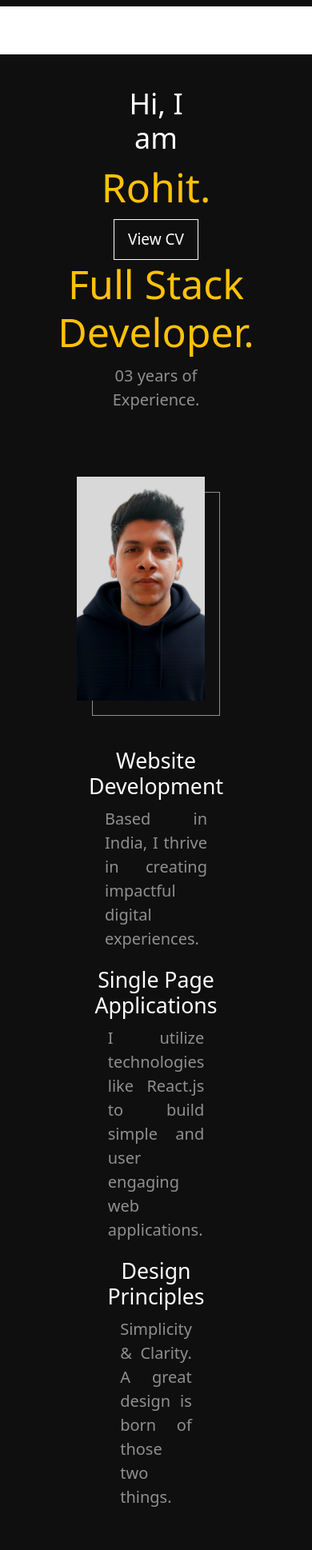
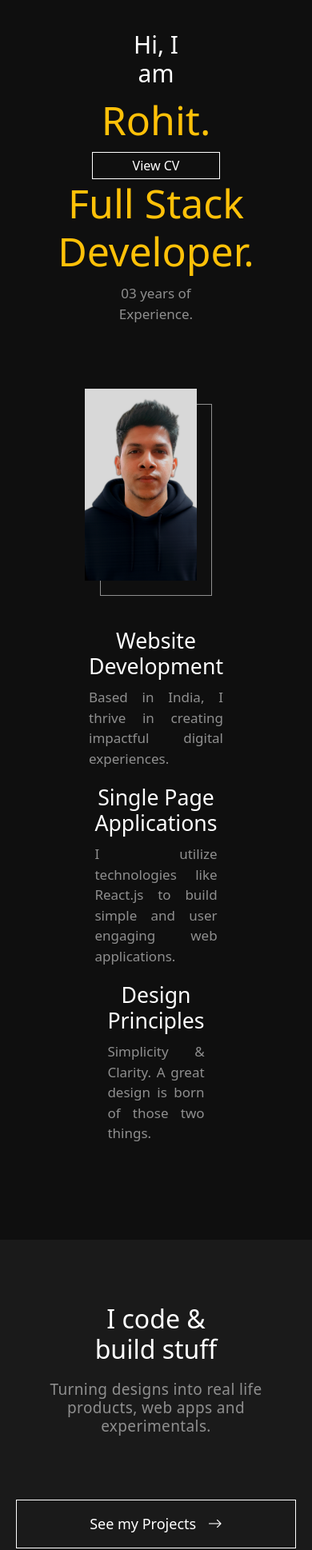
Before and after one commit to rohitashtekar/portfolio, a React (Vite) app in the folder Portfolio/: page / in a window 390 px wide. Shown: the part 62-2000 px from the top of the page at 80% size. Built offline with nearby package versions, Linux system fonts and the light colour scheme.

Commit message:
UPDATE: fixed responsiveness issues

```diff
--- a/Portfolio/src/styles/components/navbar.css
+++ b/Portfolio/src/styles/components/navbar.css
@@ -8,6 +8,7 @@
 }
 
 .nav-logo {
+  position: relative;
   color: var(--secondary-text-color);
   height: 2.5rem;
 }
--- a/Portfolio/src/styles/global.css
+++ b/Portfolio/src/styles/global.css
@@ -12,30 +12,27 @@ body {
 }
 
 .app {
-  background-color: var(--background-color)
+  background-color: var(--background-color);
 }
-/* Dark mode */
-/* body {
-  color: #4831d4;
-  } */
 
+/* Links */
 Link,
 a {
   text-decoration: none;
 }
 
-/* h1, h4 { */
-  /* font-weight: 700; */
-/* } */
-
+/* hr Styling */
 hr {
   color: var(--primary-text-color);
 }
 
+/* Container */
 .container-fluid {
   max-width: 1320px;
+  margin: 0 auto; /* Center the container */
 }
 
+/* Header */
 .header {
   color: white;
   padding: 4rem 0;
@@ -43,12 +40,15 @@ hr {
   text-align: center;
 }
 
+/* Button */
 .btn {
   width: 15rem;
   padding: 1rem;
   border-radius: 0;
   color: var(--button-text-color);
   border: 1px solid var(--button-border-color);
+  display: inline-block; /* Make button inline-block for better layout */
+  text-align: center;
 }
 .btn:hover {
   color: var(--button-hover-text-color);
@@ -56,10 +56,12 @@ hr {
   border: 1px solid var(--button-hover-border-color);
 }
 
+/* Hide Class */
 .hide {
   display: none !important;
 }
 
+/* Project Detail Container */
 .project-detail-cont {
   flex: 1 1 40rem;
   padding-top: 1rem;
@@ -67,3 +69,116 @@ hr {
   line-height: 1.8;
   text-align: justify;
 }
+
+/* -------- Responsive Design -------- */
+
+/* For screens larger than 1024px (tablets and up) */
+@media (min-width: 1024px) {
+  .header {
+    padding: 5rem 0;
+    font-size: 2rem;
+  }
+
+  .btn {
+    width: 15rem;
+    padding: 1rem;
+  }
+
+  .project-detail-cont {
+    font-size: 1.2rem;
+  }
+}
+
+/* For screens between 768px and 1023px (tablets and small desktops) */
+@media (max-width: 1023px) {
+  body {
+    padding-top: 0;
+  }
+
+  .container-fluid {
+    padding-left: 15px;
+    padding-right: 15px;
+  }
+
+  .header {
+    padding: 3rem 0;
+    font-size: 1.8rem;
+  }
+
+  .btn {
+    width: 12rem;
+    padding: 0.9rem;
+  }
+
+  .project-detail-cont {
+    font-size: 1rem;
+    padding: 1rem;
+  }
+}
+
+/* For screens between 576px and 767px (small devices like smartphones in portrait mode) */
+@media (max-width: 767px) {
+  body {
+    padding-top: 0;
+  }
+
+  .header {
+    padding: 2rem 0;
+    font-size: 1.5rem;
+  }
+
+  .btn {
+    width: 100%;
+    padding: 1rem;
+  }
+
+  .project-detail-cont {
+    font-size: 0.95rem;
+    padding: 1rem;
+  }
+}
+
+/* For screens smaller than 576px (mobile phones in portrait mode) */
+@media (max-width: 575px) {
+  body {
+    padding-top: 0;
+  }
+
+  .header {
+    padding: 1.5rem 0;
+    font-size: 1.2rem;
+  }
+
+  .btn {
+    width: 100%;
+    padding: 1rem;
+  }
+
+  .project-detail-cont {
+    font-size: 0.85rem;
+    padding: 1rem;
+  }
+}
+
+/* For very small devices (like small mobile phones) */
+@media (max-width: 400px) {
+  body {
+    padding-top: 0;
+  }
+
+  .header {
+    padding: 1rem 0;
+    font-size: 1rem;
+  }
+
+  .btn {
+    width: 100%;
+    padding: 0.8rem;
+    font-size: 0.9rem;
+  }
+
+  .project-detail-cont {
+    font-size: 0.8rem;
+    padding: 0.8rem;
+  }
+}
--- a/Portfolio/src/styles/pages/home.css
+++ b/Portfolio/src/styles/pages/home.css
@@ -49,12 +49,6 @@
   width: 8.5rem;
   padding: 0.5rem 1rem;
 }
-
-/* #FFC007 */
-/* Dark mode */
-/* .hero-text span { */
-/* color: #3d155f; */
-/* } */
 
 .desc h4 {
   color: var(--primary-text-color);
@@ -124,9 +118,8 @@
   text-align: left;
 }
 
-/* ✅ Tablet (iPad and ≤992px) */
+/* ---------- Tablet (≤992px) ---------- */
 @media (max-width: 992px) {
-
   .part-1,
   .part-2 {
     flex-direction: column;
@@ -173,13 +166,19 @@
     max-width: 30rem;
     margin-bottom: 2rem;
   }
+
+  /* Hero Button Adjustments */
+  .hero-btn {
+    width: 12rem;
+    padding: 0.7rem 1.2rem;
+    font-size: 1rem;
+  }
 }
 
-/* ✅ Mobile (≤600px) */
-@media (max-width: 600px) {
+/* ---------- Mobile (≤768px) ---------- */
+@media (max-width: 768px) {
   .ss-container {
-    font-size: 2rem !important;
-    padding: 0 1rem;
+    font-size: 2.5rem !important;
     text-align: center;
   }
 
@@ -190,7 +189,7 @@
   }
 
   .hero-text h1 {
-    font-size: 1.8rem;
+    font-size: 2rem;
   }
 
   .hero-text p {
@@ -229,4 +228,128 @@
   .warning-text {
     font-size: 0.6rem;
   }
+
+  /* Hero Button Adjustments */
+  .hero-btn {
+    width: 12rem;
+    font-size: 1rem;
+    padding: 0.7rem 1.2rem;
+  }
 }
+
+/* ---------- Mobile (≤600px) ---------- */
+@media (max-width: 600px) {
+  .ss-container {
+    font-size: 2rem !important;
+    text-align: center;
+  }
+
+  .part-1,
+  .part-2 {
+    padding: 0 1rem;
+    margin: 3rem 0;
+  }
+
+  .hero-text h1 {
+    font-size: 1.8rem;
+  }
+
+  .hero-text p {
+    font-size: 0.95rem;
+    padding: 0 1rem;
+  }
+
+  .hero-btn {
+    width: 100%;
+    max-width: 10rem;
+    font-size: 0.9rem;
+    padding: 0.5rem;
+  }
+
+  .hero-img-cont {
+    height: 14rem;
+    width: 8rem;
+  }
+
+  .part-2 h1 {
+    font-size: 1.8rem;
+    margin: 1.5rem 0;
+  }
+
+  .part-2 p {
+    font-size: 1rem;
+    padding: 0 0.5rem;
+  }
+
+  .part-left,
+  .part-right {
+    width: 100%;
+    margin-bottom: 2rem;
+  }
+
+  .warning-text {
+    font-size: 0.6rem;
+  }
+
+  /* Hero Button Adjustments */
+  .hero-btn {
+    width: 12rem;
+    font-size: 0.9rem;
+    padding: 0.5rem;
+  }
+}
+
+/* ---------- Very Small Mobile (≤400px) ---------- */
+@media (max-width: 400px) {
+  .ss-container {
+    font-size: 1.8rem !important;
+    padding: 0 1rem;
+  }
+
+  .hero-text h1 {
+    font-size: 1.5rem;
+  }
+
+  .hero-text p {
+    font-size: 0.85rem;
+    padding: 0 0;
+  }
+
+  .hero-btn {
+    width: 100%;
+    max-width: 8rem;
+    font-size: 0.85rem;
+    padding: 0.4rem;
+  }
+
+  .hero-img-cont {
+    height: 12rem;
+    width: 7rem;
+  }
+
+  .part-2 h1 {
+    font-size: 1.6rem;
+    margin: 1rem 0;
+  }
+
+  .part-2 p {
+    font-size: 0.95rem;
+    padding: 0 0.5rem;
+  }
+
+  .part-left,
+  .part-right {
+    width: 100%;
+    margin-bottom: 2rem;
+  }
+
+  .warning-text {
+    font-size: 0.5rem;
+  }
+
+  .hero-btn {
+    width: 12rem;
+    font-size: 0.8rem;
+    padding: 0.2rem;
+  }
+}
--- a/Portfolio/src/styles/pages/projects.css
+++ b/Portfolio/src/styles/pages/projects.css
@@ -1,3 +1,4 @@
+/* Project Section */
 .proj-head {
   color: var(--secondary-text-color);
   text-align: center;
@@ -18,7 +19,6 @@
   max-width: 20rem;
   padding: 1rem;
   background-color: var(--foreground-color);
-  box-shadow: 2px 2px 4px 0px var(--foreground-color);
   transition: 0.2s;
   flex: 1 1 300px;
 }
@@ -67,6 +67,7 @@
 
   .project-card {
     max-width: 90%;
+    flex: 1 1 45%; /* Allow two cards per row */
   }
 
   .project-details {
@@ -75,14 +76,53 @@
   }
 }
 
+/* ---------- Mobile (≤768px) ---------- */
+@media (max-width: 768px) {
+  .proj-head {
+    font-size: 1.7rem;
+    margin: 2rem 0;
+  }
+
+  .project-list {
+    padding: 0 1rem;
+    gap: 1.5rem;
+  }
+
+  .project-card {
+    max-width: 100%;
+    flex: 1 1 45%; /* Stack two cards per row on small devices */
+  }
+
+  .project-card > h6 {
+    font-size: 1.1rem;
+  }
+
+  .project-card > p {
+    font-size: 0.95rem;
+  }
+
+  .project-details {
+    padding: 0 1.5rem;
+    font-size: 0.95rem;
+  }
+}
+
 /* ---------- Mobile (≤600px) ---------- */
 @media (max-width: 600px) {
   .proj-head {
     font-size: 1.5rem;
-    margin: 3rem 0;
+    margin: 2rem 0;
+  }
+
+  .project-list {
+    justify-content: center;
+    padding: 0 1rem;
+    gap: 1.5rem;
   }
 
   .project-card {
+    max-width: 100%;
+    flex: 1 1 100%; /* Stack cards in a single column on smaller devices */
     padding: 1rem 0.5rem;
   }
 
@@ -91,11 +131,41 @@
   }
 
   .project-card > p {
-    font-size: 0.95rem;
+    font-size: 0.9rem;
   }
 
   .project-details {
     padding: 0 1rem;
-    font-size: 0.95rem;
+    font-size: 0.9rem;
   }
 }
+
+/* ---------- Very Small Mobile (≤400px) ---------- */
+@media (max-width: 400px) {
+  .proj-head {
+    font-size: 1.3rem;
+    margin: 1.5rem 0;
+  }
+
+  .project-list {
+    padding: 0 0.5rem;
+    gap: 1rem;
+  }
+
+  .project-card {
+    padding: 0.8rem;
+  }
+
+  .project-card > h6 {
+    font-size: 0.9rem;
+  }
+
+  .project-card > p {
+    font-size: 0.85rem;
+  }
+
+  .project-details {
+    padding: 0 1rem;
+    font-size: 0.85rem;
+  }
+}
--- a/Portfolio/src/styles/pages/skills.css
+++ b/Portfolio/src/styles/pages/skills.css
@@ -1,4 +1,4 @@
-/* Skills */
+/* Skills Section */
 .skills-container {
   padding: 0 5rem;
 }
@@ -41,18 +41,45 @@
   .logo-grid>div {
     padding: 1.5rem;
   }
+
+  .skill-domain>h6 {
+    font-size: 1.1rem;
+    text-align: center;
+  }
 }
 
-/* ---------- Mobile (≤600px) ---------- */
+/* ---------- Mobile (≤768px) ---------- */
+@media (max-width: 768px) {
+  .skills-container {
+    padding: 0 1.5rem;
+  }
+
+  .skills-grid {
+    grid-template-columns: repeat(2, 1fr);
+    /* Stack into 2 columns */
+    gap: 30px;
+  }
+
+  .logo-grid>div {
+    padding: 1.2rem;
+  }
+
+  .skill-domain>h6 {
+    font-size: 1rem;
+    text-align: center;
+  }
+}
+
+/* ---------- Very Small Mobile (≤600px) ---------- */
 @media (max-width: 600px) {
   .skills-container {
     padding: 0 1rem;
   }
 
   .skills-grid {
-    grid-template-columns: repeat(2, 1fr);
-    /* Stack into 2 columns */
-    gap: 30px;
+    grid-template-columns: 1fr;
+    /* Stack into 1 column */
+    gap: 25px;
   }
 
   .logo-grid>div {
@@ -64,3 +91,25 @@
     text-align: center;
   }
 }
+
+/* ---------- Extra Small Mobile (≤400px) ---------- */
+@media (max-width: 400px) {
+  .skills-container {
+    padding: 0 0.5rem;
+  }
+
+  .skills-grid {
+    grid-template-columns: 1fr;
+    /* Stack into 1 column */
+    gap: 20px;
+  }
+
+  .logo-grid>div {
+    padding: 0.8rem;
+  }
+
+  .skill-domain>h6 {
+    font-size: 0.9rem;
+    text-align: center;
+  }
+}
```
Also changed, not shown: Portfolio/src/styles/components/contact.css (+77 -24 lines).
